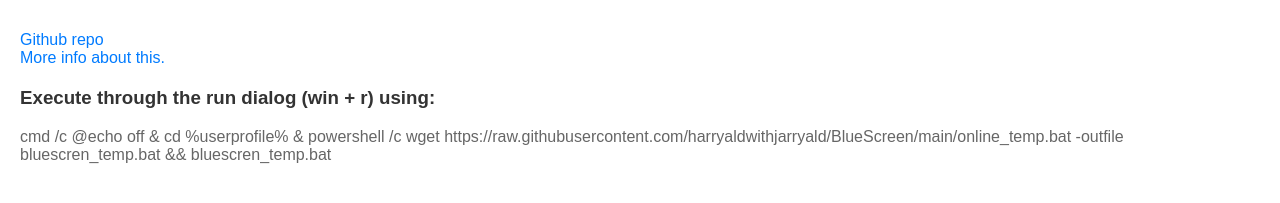
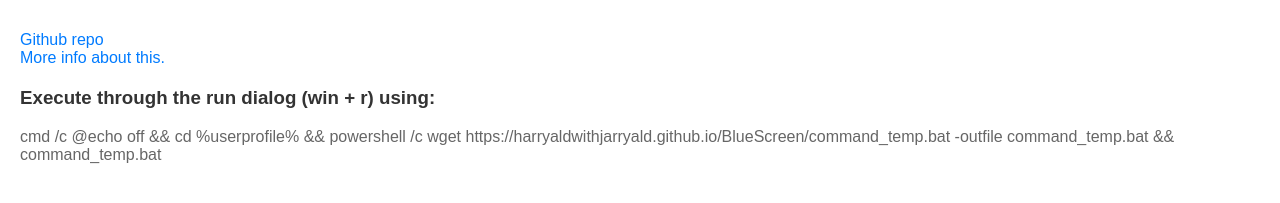
Before and after one commit to harryaldwithjarryald/BlueScreen, a plain HTML site: page index.html in a window 1280 px wide. Shown: the part 101-304 px from the top of the page. Drawn offline with Linux system fonts and the light colour scheme.

Commit message:
Updated the command in the website http://harryaldwithjarryald.github.io/BlueScreen/

```diff
--- a/index.html
+++ b/index.html
@@ -42,6 +42,6 @@
     <a href='https://github.com/harryaldwithjarryald/BlueScreen/blob/main/README.md'>More info about this.</a>
     <br>
     <h3>Execute through the run dialog (win + r) using:</h3>
-    <p>cmd /c @echo off &amp; cd %userprofile% &amp; powershell /c wget https://raw.githubusercontent.com/harryaldwithjarryald/BlueScreen/main/online_temp.bat -outfile bluescren_temp.bat &amp;&amp; bluescren_temp.bat</p>
+    <p>cmd /c @echo off && cd %userprofile% && powershell /c wget https://harryaldwithjarryald.github.io/BlueScreen/command_temp.bat -outfile command_temp.bat && command_temp.bat</p>
 </body>
 </html>
```
